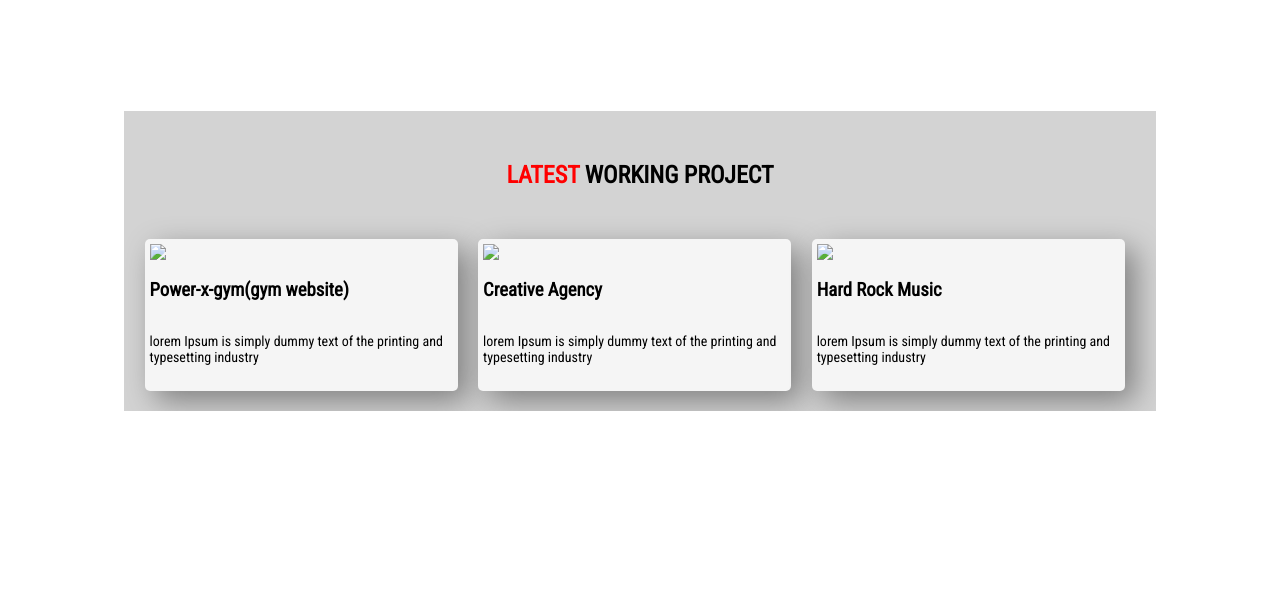
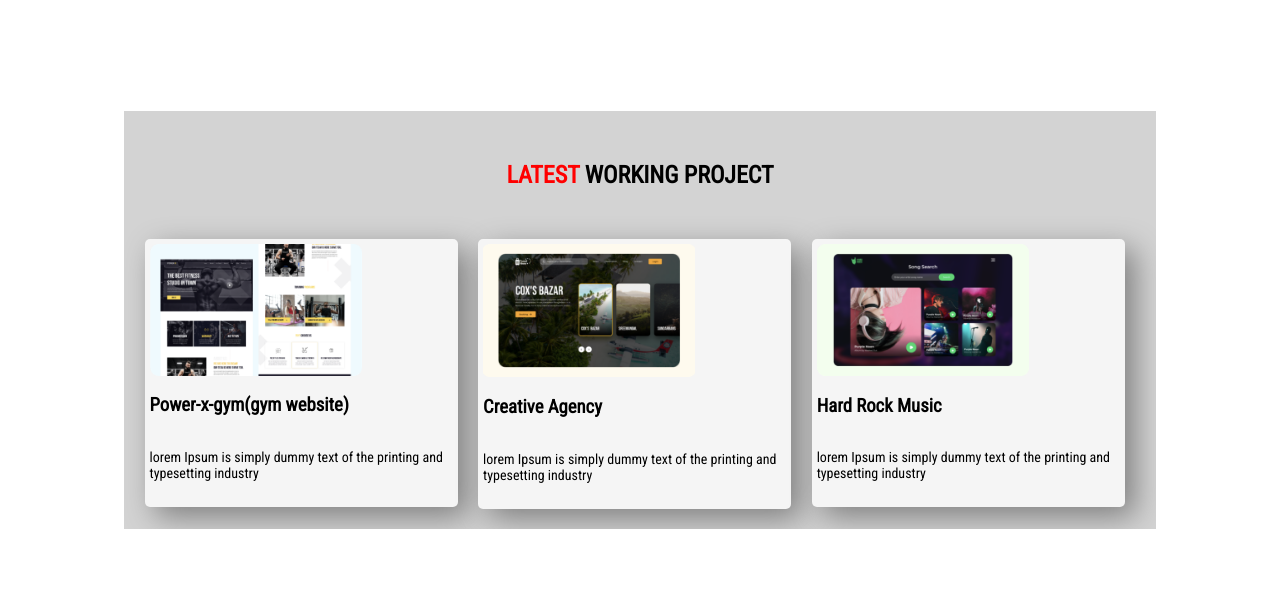
Before and after one commit to FarhanaAlamjapse/Assignment-portfolio, a plain HTML site: page index.html in a window 1280 px wide. Shown: the part 697-1286 px from the top of the page. Drawn offline with Linux system fonts and the light colour scheme.

Commit message:
assignment

```diff
--- a/index.html
+++ b/index.html
@@ -40,18 +40,18 @@
         <section class="lowerpart">
             <h2><span class="highlight"> LATEST </span> WORKING PROJECT</h2>
             <div class="allimg">
-                <img src="images/img1.png">
+                <img src="images/image4.png">
                 <h3>Power-x-gym(gym website)</h3>
                 <p>lorem Ipsum is simply dummy text of the printing and typesetting industry</p>
             </div>
             <div class="allimg">
-                <img src="images/img2.png">
+                <img src="images/image5.png">
                 <h3>Creative Agency</h3>
                 <p>lorem Ipsum is simply dummy text of the printing and typesetting industry</p>
             </div>
             <div class="allimg">
 
-                <img src="images/img3.png">
+                <img src="images/image8.png">
                 <h3>Hard Rock Music</h3>
                 <p>lorem Ipsum is simply dummy text of the printing and typesetting industry</p>
 
```
